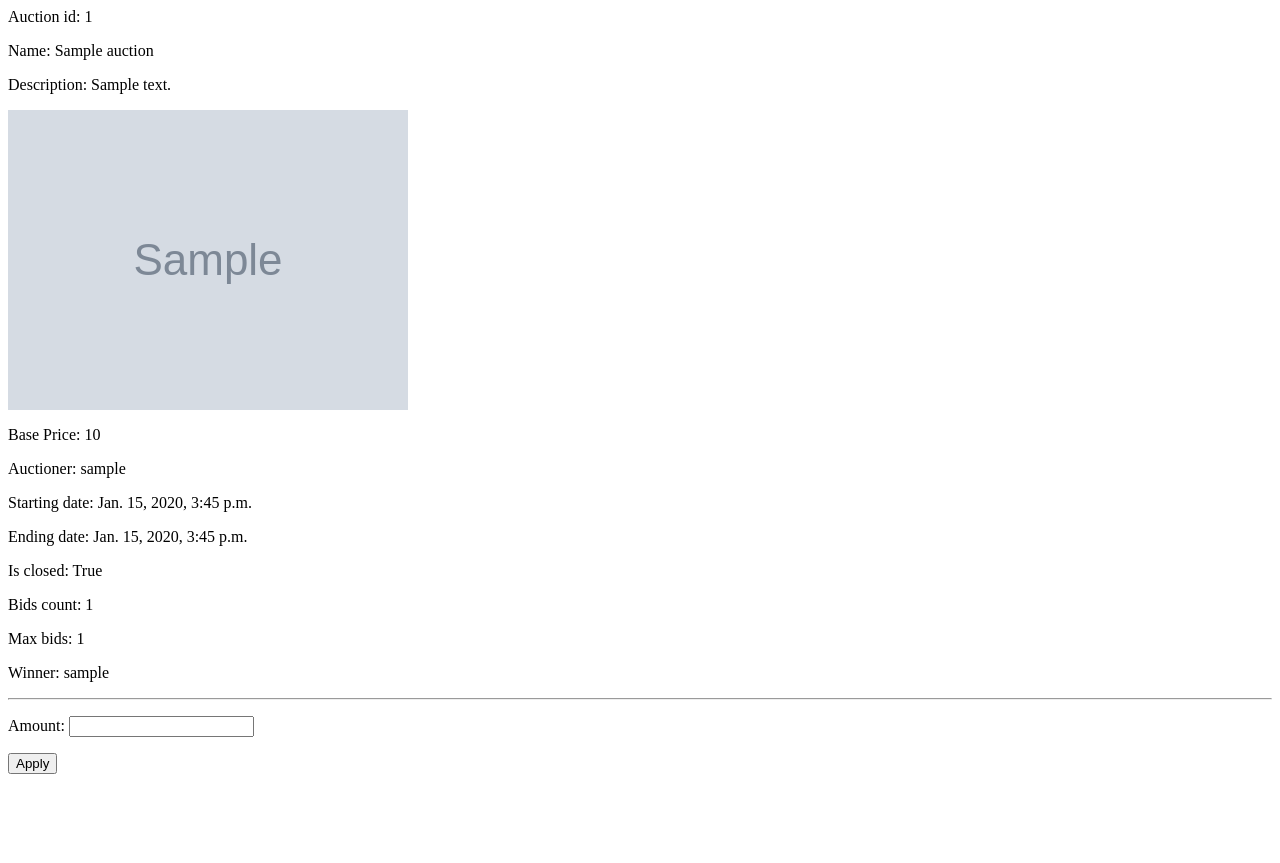
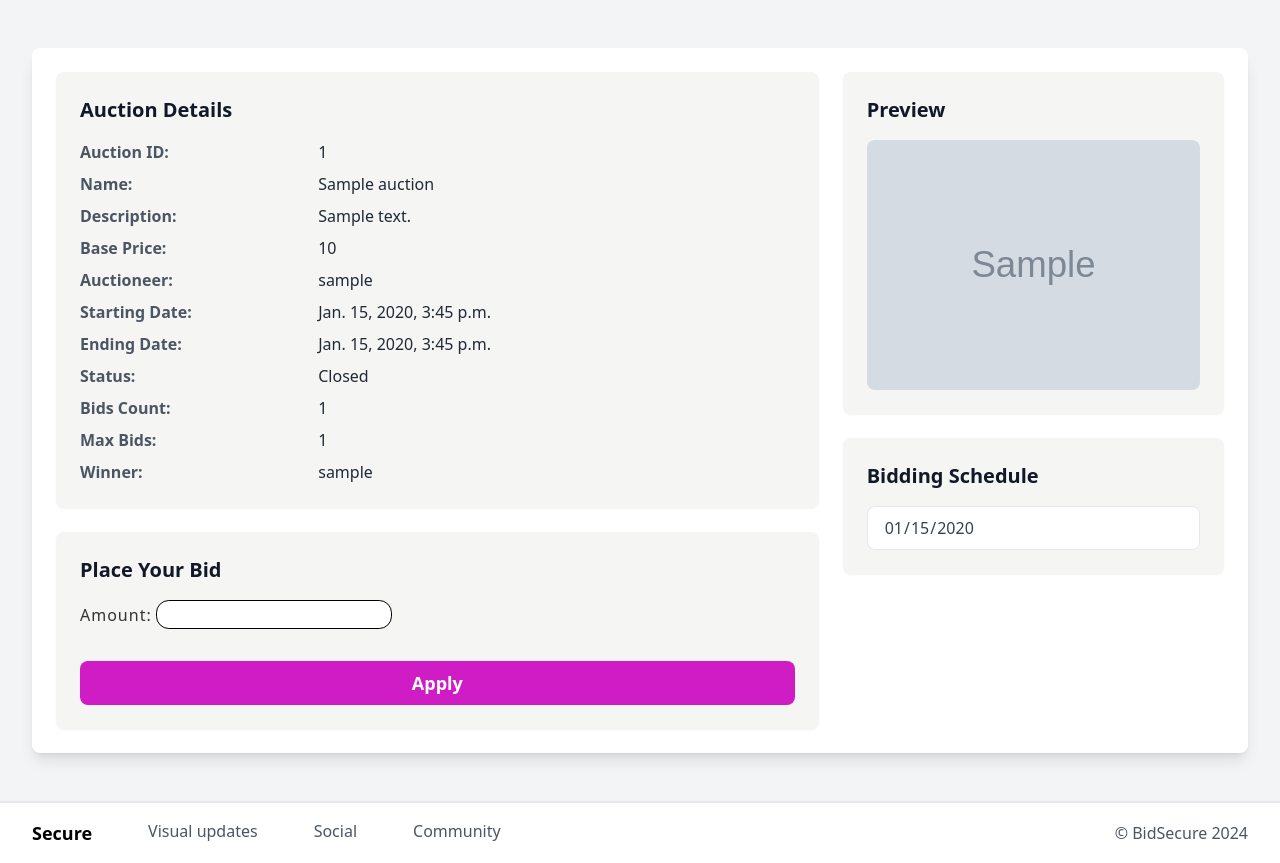
Before and after one commit to Sandesh-Pyakurel/Bidding, a Django app: template auction/templates/auction_detail_page.html in a window 1280 px wide. Before the commit the page ends 774 px from the top, so only its background shows below. Run offline with Django 5.2, Linux system fonts and the light colour scheme; the template is opened without the code that fills it: values that come from a table or form of the project are taken from there, others are empty; tables that the repository leaves empty hold one stand-in row (values such as "Sample post"); grey boxes marked "Sample" are stand-in pictures; some libraries are stand-ins or nearby versions.

Commit message:
feat: apply for auction items page

```diff
--- a/auction/templates/auction_detail_page.html
+++ b/auction/templates/auction_detail_page.html
@@ -1,19 +1,116 @@
-<p>Auction id: {{ auction.id }}</p>
-<p>Name: {{ auction.name }}</p>
-<p>Description: {{ auction.description }}</p>
-<img src="{{ auction.image.url }}" alt="">
-<p>Base Price: {{ auction.base_price }}</p>
-<p>Auctioner: {{ auction.auctioner }}</p>
-<p>Starting date: {{ auction.created_date }}</p>
-<p>Ending date: {{ auction.ending_date }}</p>
-<p>Is closed: {{ auction.is_closed }}</p>
-<p>Bids count: {{ auction.bid_count }}</p>
-<p>Max bids: {{ auction.max_bids }}</p>
-<p>Winner: {{ auction.get_winner }}</p>
-<hr>
+{% extends "base.html" %}
+{% load static %}
 
-<form method="post">
-    {% csrf_token %}
-    {{ form.as_p }}
-    <button type="submit">Apply</button>
-</form>
+{% block title %}
+    Auction Bidding
+{% endblock title %}
+
+{% block style %}
+    <style>
+        form>p>label {
+            margin-bottom: 0.5rem;
+            color: #333;
+            letter-spacing: 1px;
+        }
+        form>p>input {
+            padding: 0.1rem;
+            margin-bottom: 1rem;
+            border: 1px solid black;
+            border-radius: .8rem !important;
+            transition: border-color 0.3s, box-shadow 0.3s;
+        }
+        input:focus {
+            border-color: #cf1cc4 !important;
+            box-shadow: 0 0 0 2px rgba(207, 28, 196, 0.4) !important;
+        }
+    </style>
+{% endblock style %}
+
+{% block body %}
+<div class="min-h-screen bg-gray-100 flex items-center justify-center py-12 px-6 lg:px-8">
+    <div class="max-w-7xl w-full bg-white shadow-lg rounded-lg overflow-hidden p-6 space-y-6">
+        <div class="lg:flex lg:space-x-6">
+            <!-- Left Form Section -->
+            <div class="lg:w-2/3 space-y-6">
+                <!-- Auction Details -->
+                <div class="bg-stone-100 p-6 rounded-lg shadow-sm">
+                    <h2 class="text-xl font-bold text-gray-900 mb-4">Auction Details</h2>
+                    <div class="space-y-2">
+                        <div class="flex items-center">
+                            <label class="w-1/3 text-gray-600 font-semibold">Auction ID:</label>
+                            <p class="w-2/3 text-gray-800">{{ auction.id }}</p>
+                        </div>
+                        <div class="flex items-center">
+                            <label class="w-1/3 text-gray-600 font-semibold">Name:</label>
+                            <p class="w-2/3 text-gray-800">{{ auction.name }}</p>
+                        </div>
+                        <div class="flex items-center">
+                            <label class="w-1/3 text-gray-600 font-semibold">Description:</label>
+                            <p class="w-2/3 text-gray-800">{{ auction.description }}</p>
+                        </div>
+                        <div class="flex items-center">
+                            <label class="w-1/3 text-gray-600 font-semibold">Base Price:</label>
+                            <p class="w-2/3 text-gray-800">{{ auction.base_price }}</p>
+                        </div>
+                        <div class="flex items-center">
+                            <label class="w-1/3 text-gray-600 font-semibold">Auctioneer:</label>
+                            <p class="w-2/3 text-gray-800">{{ auction.auctioner }}</p>
+                        </div>
+                        <div class="flex items-center">
+                            <label class="w-1/3 text-gray-600 font-semibold">Starting Date:</label>
+                            <p class="w-2/3 text-gray-800">{{ auction.created_date }}</p>
+                        </div>
+                        <div class="flex items-center">
+                            <label class="w-1/3 text-gray-600 font-semibold">Ending Date:</label>
+                            <p class="w-2/3 text-gray-800">{{ auction.ending_date }}</p>
+                        </div>
+                        <div class="flex items-center">
+                            <label class="w-1/3 text-gray-600 font-semibold">Status:</label>
+                            <p class="w-2/3 text-gray-800">{{ auction.is_closed|yesno:"Closed,Open" }}</p>
+                        </div>
+                        <div class="flex items-center">
+                            <label class="w-1/3 text-gray-600 font-semibold">Bids Count:</label>
+                            <p class="w-2/3 text-gray-800">{{ auction.bid_count }}</p>
+                        </div>
+                        <div class="flex items-center">
+                            <label class="w-1/3 text-gray-600 font-semibold">Max Bids:</label>
+                            <p class="w-2/3 text-gray-800">{{ auction.max_bids }}</p>
+                        </div>
+                        <div class="flex items-center">
+                            <label class="w-1/3 text-gray-600 font-semibold">Winner:</label>
+                            <p class="w-2/3 text-gray-800">{{ auction.get_winner }}</p>
+                        </div>
+                    </div>
+                </div>
+                <!-- Bidding Form -->
+                <div class="bg-stone-100 p-6 rounded-lg shadow-sm">
+                    <h2 class="text-xl font-bold text-gray-900 mb-4">Place Your Bid</h2>
+                    <form method="post">
+                        {% csrf_token %}
+                        {{ form.as_p }}
+                        <button type="submit" class="w-full bg-[#cf1cc4] text-white py-2 px-4 rounded-lg text-lg font-semibold mt-4 hover:bg-blue-700">
+                            Apply
+                        </button>
+                    </form>
+                </div>
+            </div>
+            <!-- Right Image & Calendar Section -->
+            <div class="lg:w-1/3 space-y-6">
+                <!-- Image Preview -->
+                <div class="bg-stone-100 p-6 rounded-lg shadow-sm">
+                    <h2 class="text-xl font-bold text-gray-900 mb-4">Preview</h2>
+                    <img src="{{ auction.image.url }}" alt="Auction Item" class="w-full h-auto rounded-lg object-cover">
+                </div>
+                <!-- Calendar -->
+                <div class="bg-stone-100 p-6 rounded-lg shadow-sm">
+                    <h2 class="text-xl font-bold text-gray-900 mb-4">Bidding Schedule</h2>
+                    <div class="relative">
+                        <input type="date" disabled value="{{ auction.ending_date|date:'Y-m-d' }}" class="block w-full px-4 py-2 mt-2 text-gray-700 bg-white border rounded-lg focus:border-blue-500 focus:ring-opacity-40 focus:outline-none focus:ring focus:ring-blue-300">
+                    </div>
+                </div>
+            </div>
+        </div>
+    </div>
+</div>
+{% include "footer.html" %}
+{% endblock body %}
```
